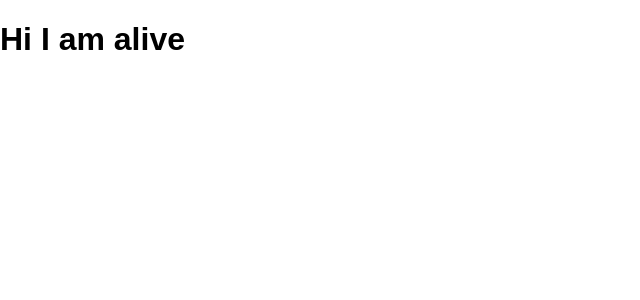
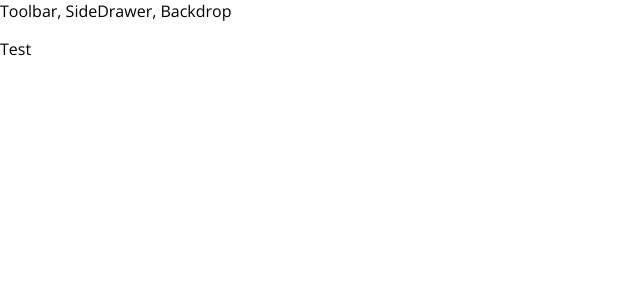
Before and after one commit to Neeraj-SD/burger-builder, a React app: page / in a window 1280 px wide. Shown: the top 300 px of the page, without its empty margins (0-640 px from the left). Built offline with nearby package versions, Linux system fonts and the light colour scheme.

Commit message:
created layout for the app

```diff
--- a/src/App.js
+++ b/src/App.js
@@ -1,10 +1,14 @@
 import React, { Component } from 'react';
+
+import Layout from './components/Layout/Layout';
 
 class App extends Component {
   render() {
     return (
       <div >
-        <h1>Hi I am alive</h1>
+        <Layout>
+          <p>Test</p>
+        </Layout>
       </div>
     );
   }
--- /dev/null
+++ b/src/components/Layout/Layout.js
@@ -0,0 +1,14 @@
+import React from "react"
+
+import Aux from '../../hoc/ReactAux'
+
+const layout = (props) => (
+    <Aux>
+        <div>Toolbar, SideDrawer, Backdrop </div>
+        <main>
+            {props.children}
+        </main>
+    </Aux>
+)
+
+export default layout
--- /dev/null
+++ b/src/hoc/ReactAux.js
@@ -0,0 +1,3 @@
+const auxReact = (props) => props.children
+
+export default auxReact
--- a/src/index.css
+++ b/src/index.css
@@ -1,5 +1,5 @@
 body {
   margin: 0;
   padding: 0;
-  font-family: sans-serif;
+  font-family: "Open Sans", sans-serif;
 }
```
